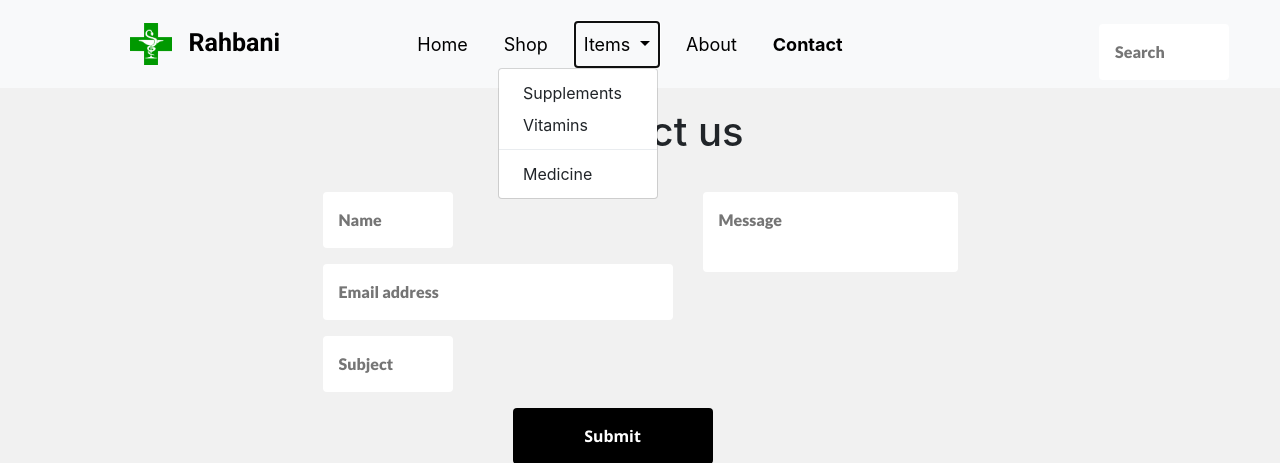
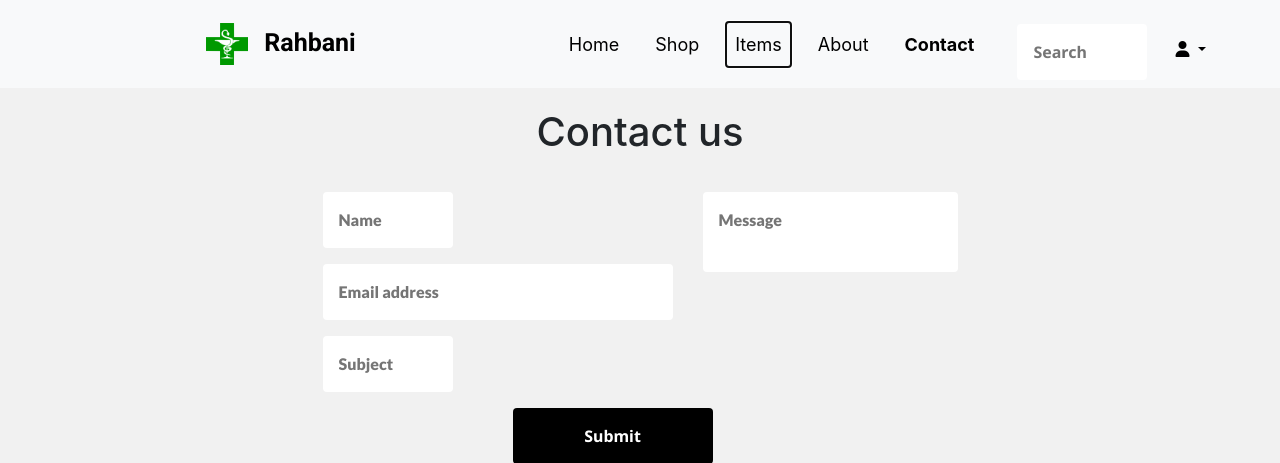
Before and after one commit to YoussAbboud/SoftwareEngineering, a PHP site: page /contact/contact.html in a window 1280 px wide, after a click on "Items"; the page is wider, and only the part inside the window is pictured. Shown: the top 463 px of that part. Run offline with PHP 8.4, Linux system fonts and the light colour scheme; some libraries are stand-ins or nearby versions.

Commit message:
on over dropdow

```diff
--- a/contact/contact.html
+++ b/contact/contact.html
@@ -34,11 +34,8 @@
 <body>
   <nav class="navbar navbar-expand-lg navbar-light bg-light ">
     <div class="container">
-      <a class="navbar-brand mx-auto" href="#"
-        style="color: black; font-weight: bold; font-family: 'Roboto', sans-serif; font-size: 25px;"> <img
-          src="../img/logo.png" alt="logo" height="42" width="42" id="img1"> Rahbani</a>
-      <button class="navbar-toggler" type="button" data-toggle="collapse" data-target="#navbarSupportedContent"
-        aria-controls="navbarSupportedContent" aria-expanded="false" aria-label="Toggle navigation">
+      <a class="navbar-brand mx-auto" href="#" style="color: black; font-weight: bold; font-family: 'Roboto', sans-serif; font-size: 25px;"> <img src="../img/logo.png" alt="logo" height="42" width="42" id="img1"> Rahbani</a>
+      <button class="navbar-toggler" type="button" data-toggle="collapse" data-target="#navbarSupportedContent" aria-controls="navbarSupportedContent" aria-expanded="false" aria-label="Toggle navigation">
         <span class="navbar-toggler-icon"></span>
       </button>
     </div>
@@ -47,19 +44,19 @@
       <div class="collapse navbar-collapse" id="navbarSupportedContent" style=" font-size: large;">
         <ul class="navbar-nav mx-auto">
           <li class="nav-item">
-            <a class="nav-link" href="../index.html" style="color: black">
+            <a class="nav-link" href="../index.html" style="color: black;">
               Home </a>
           </li>
           <li class="nav-item">
-            <a class="nav-link" href="/Shop/shop.html" style="color: black;  "> Shop </a>
+            <a class="nav-link" href="../Shop/shop.html" style="color: black;"> Shop </a>
           </li>
           <li class="nav-item dropdown">
-            <a class="nav-link dropdown-toggle" href="#" id="navbarDropdown" role="button" data-toggle="dropdown"
+            <a class="nav-link" href="#" id="navbarDropdown" role="button" data-toggle="dropdown"
               aria-haspopup="true" aria-expanded="false" style="color: black">
               Items
             </a>
 
-            <div class="dropdown-menu dropdown-menu-right animate slideIn" aria-labelledby="navbarDropdown">
+            <div class="dropdown-content dropdown-menu-right animate slideIn" aria-labelledby="navbarDropdown">
               <a class="dropdown-item" href="#">Supplements</a>
               <a class="dropdown-item" href="#">Vitamins</a>
               <div class="dropdown-divider"></div>
@@ -70,7 +67,7 @@
             <a class="nav-link" href="../about/about.html" style="color: black;"> About </a>
           </li>
           <li class="nav-item">
-            <a class="nav-link disabled" href="index.html" style="color: black; font-weight: bold;"> Contact </a>
+            <a class="nav-link disabled" href="#" style="color: black;  font-weight: bold;"> Contact </a>
           </li>
 
 
@@ -78,18 +75,33 @@
         </ul>
       </div>
 
-    </div>
+<div class="container">
 
-    <div class="container">
       <div class="navbar-collapse collapse w-100 order-3 dual-collapse2">
         <ul class="navbar-nav ml-auto">
           <li class="nav-item dropdown">
-            <input type="text" placeholder="Search">
+            <input type="search" placeholder="Search" style="font-family: Noto Sans;">
+          </li>
+          <li class="nav-item dropdown">
+            <a class="nav-link dropdown-toggle" href="#" id="navbarDropdown" role="button" data-toggle="dropdown"
+              aria-haspopup="true" aria-expanded="false" style="color: black">
+              <i class="fas fa-user" style="margin-top: 25px;"></i>
+            </a>
+
+            <div class="dropdown-menu dropdown-menu-right animate slideIn" aria-labelledby="navbarDropdown">
+              <input type="text" id="i-email" class="dropdown-item" placeholder="Email">
+              <input type="password" id="i-password" class="dropdown-item" placeholder="Password">
+            </div>
           </li>
         </ul>
       </div>
 
+
     </div>
+
+    </div>
+
+
 
     </div>
     </div>
--- a/css/main.css
+++ b/css/main.css
@@ -212,3 +212,42 @@
 li > a{
   color: rgb(46, 194, 46);
 }
+
+a:hover{
+  color: rgb(46, 194, 46);
+}
+
+
+
+/* The container <div> - needed to position the dropdown content */
+.dropdown {
+  position: relative;
+  display: inline-block;
+}
+
+/* Dropdown Content (Hidden by Default) */
+.dropdown-content {
+  display: none;
+  position: absolute;
+  background-color:white;
+  min-width: 160px;
+  box-shadow: 0px 8px 16px 0px rgba(0,0,0,0.2);
+  z-index: 1;
+}
+
+/* Links inside the dropdown */
+.dropdown-content a {
+  color: black;
+  padding: 12px 16px;
+  text-decoration: none;
+  display: block;
+}
+
+/* Change color of dropdown links on hover */
+.dropdown-content a:hover {background-color: #ddd;}
+
+/* Show the dropdown menu on hover */
+.dropdown:hover .dropdown-content {display: block;}
+
+/* Change the background color of the dropdown button when the dropdown content is shown */
+.dropdown:hover .dropbtn {background-color: transparent}
```
Also changed, not shown: Shop/shop.html (+24 -12 lines), about/about.html (+83 -13 lines), index.html (+9 -7 lines).
